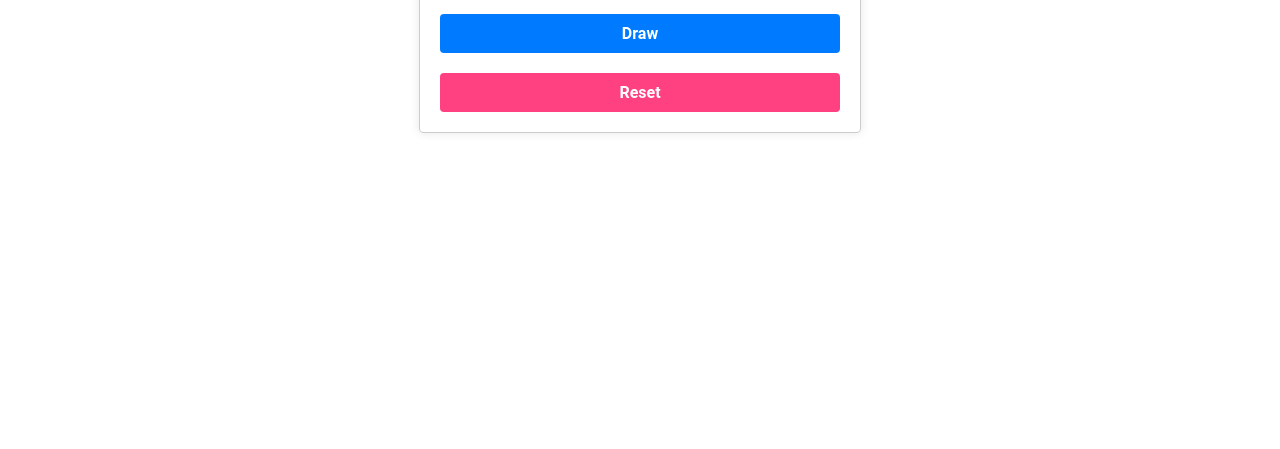
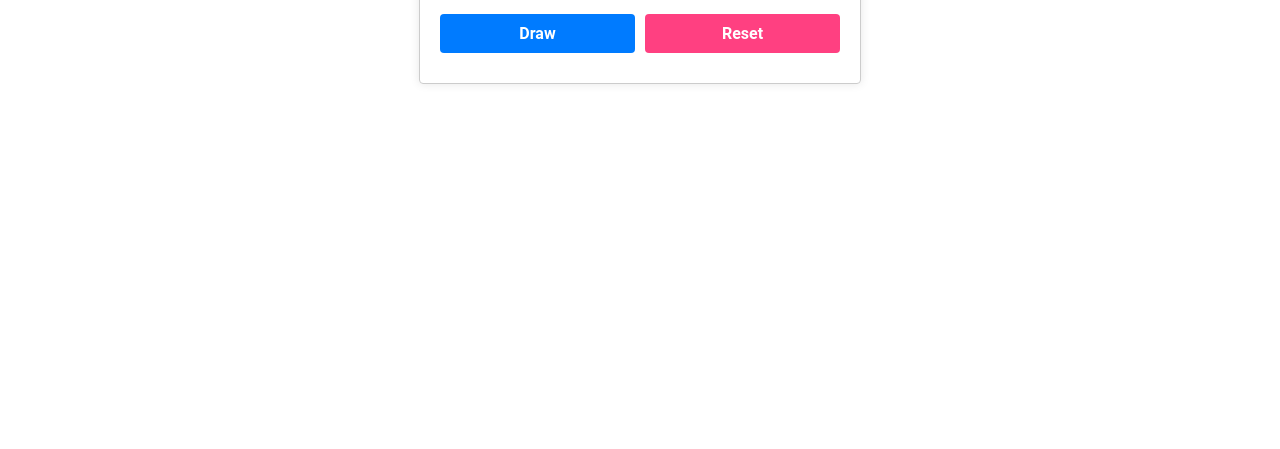
Before and after one commit to MartinFlischman/Cake-Raffle-App, a website: page index.html in a window 1280 px wide. Shown: the part 351-800 px from the top of the page. Drawn offline with nearby package versions, Linux system fonts and the light colour scheme.

Commit message:
Style updates
feat: add comments to the html

refactor: adjust draw and reset buttons in css for consistent rendering

refactor: add flex container for draw and reset buttons to ensure proper alignment

```diff
--- a/index.html
+++ b/index.html
@@ -2,37 +2,48 @@
 <html lang="en">
 
 <head>
+    <!-- Meta tags and title -->
     <meta charset="UTF-8">
     <meta name="viewport" content="width=device-width, initial-scale=1.0">
     <title>Cake Raffle</title>
+
+    <!-- Stylesheet and scripts -->
     <link rel="stylesheet" href="style.css">
     <script defer src="https://cdn.jsdelivr.net/npm/canvas-confetti@1.3.1"></script>
     <script defer src="./script.js"></script>
 </head>
 
 <body>
+    <!-- Header Section -->
     <header>
         <h1>Cake Raffle 🍰</h1>
     </header>
 
+    <!-- Main App Container -->
     <div id="app">
+        <!-- Participant Form Container -->
         <div class="form-container">
             <input type="text" id="participantName" placeholder="Enter your name" aria-label="Participant Name">
             <button id="submit-button" aria-label="Submit">Submit</button>
         </div>
 
+        <!-- Participants List Container -->
         <div class="participants-container">
             <h2>Participants</h2>
             <div id="participants-list"></div>
         </div>
 
+        <!-- Winner Section Container -->
         <div id="winnerSection" aria-live="polite" role="alert">
             <h2>Winner:</h2>
             <p id="winnerName"></p>
         </div>
 
-        <button id="draw-button" class="draw-button" aria-label="Draw Winner">Draw</button>
-        <button id="reset-button" class="draw-button" aria-label="Reset">Reset</button>
+        <!-- Flex container for Draw and Reset buttons -->
+        <div class="button-container">
+            <button id="draw-button" class="draw-button" aria-label="Draw Winner">Draw</button>
+            <button id="reset-button" class="draw-button" aria-label="Reset">Reset</button>
+        </div>
     </div>
 
 </body>
--- a/style.css
+++ b/style.css
@@ -87,18 +87,19 @@ input {
   margin-bottom: 10px;
 }
 
-#draw-button {
+#draw-button,
+#reset-button {
   background-color: #007bff;
   color: white;
   border: none;
   margin-bottom: 10px;
+  display: block; /* Add display block to ensure consistent rendering */
 }
 
 #reset-button {
   background-color: #ff4081;
   color: white;
   border: none;
-  margin-top: 10px;
 }
 
 #submit-button:hover,
@@ -114,12 +115,15 @@ button:focus {
   outline: none;
 }
 
+/* Flex container for Draw and Reset buttons */
+.button-container {
+  display: flex;
+  gap: 10px; /* Adjust the gap as needed */
+  justify-content: space-between; /* Align buttons at the start and end */
+}
+
 /* Responsive Styles */
 @media screen and (max-width: 600px) {
-  form-container {
-    display: none; /* Hide the form container in responsive mode */
-  }
-
   #app {
     max-width: 100%;
     margin: 20px 10px 0; /* Add margins to the sides in responsive view */
```
